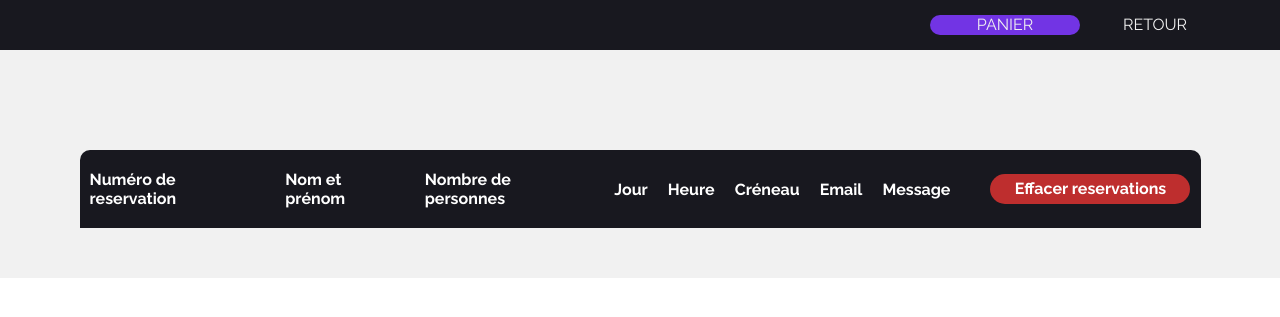
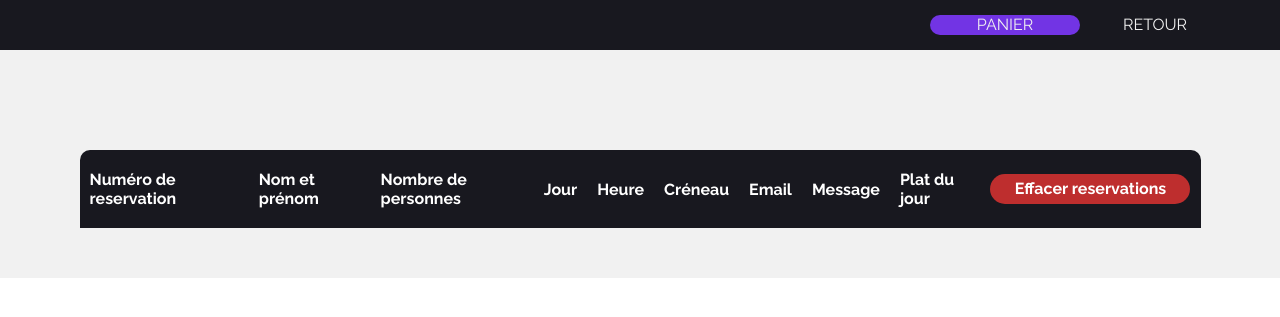
Before and after one commit to romdk/projet_restaurant, a PHP site: page /panier.php in a window 1280 px wide. Shown: the top 317 px of the page. Run offline with PHP 8.4, Linux system fonts and the light colour scheme; the visitor is signed in with stand-in values (Sample User, id 1); data that the repository does not hold is empty.

Commit message:
Rajout titre case tableau plat du jour

```diff
--- a/panier.php
+++ b/panier.php
@@ -55,7 +55,7 @@ session_start() ;
                             "<th>Créneau</th>",
                             "<th>Email</th>",
                             "<th>Message</th>",
-                            "<th></th>",
+                            "<th>Plat du jour</th>",
                             "<th>"."<a class='bouton1' href=traitement.php?action=effacerReservations>Effacer reservations</a>"."</th>",
                           "</tr>",
                         "</thead>",
```
